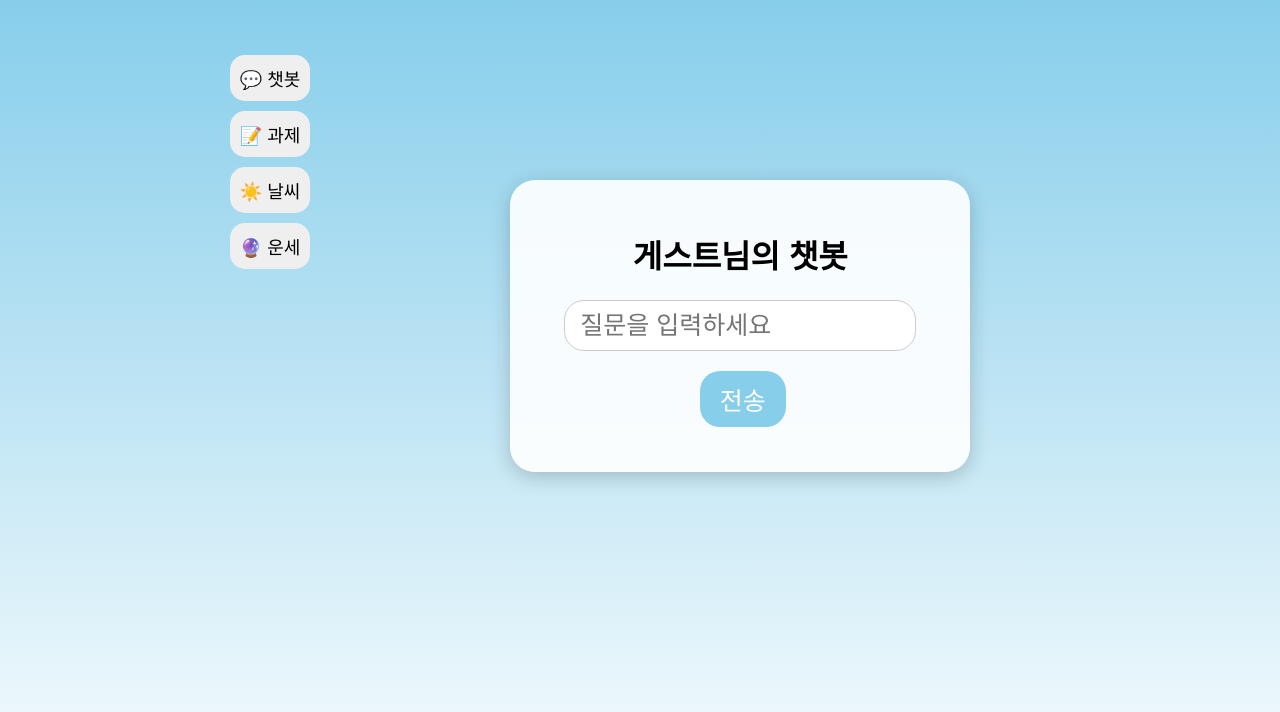
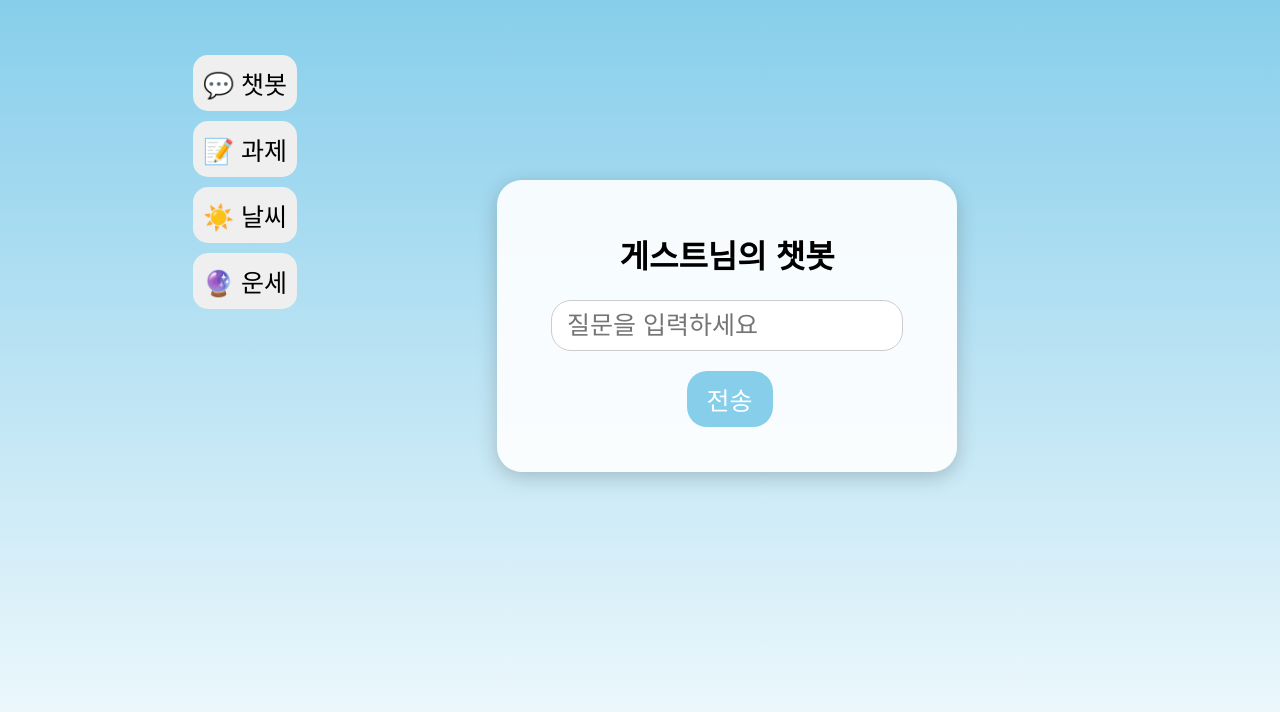
Before and after one commit to hansj8267/basic-chatbot, a Flask app: page /chat in a window 1280 px wide. Shown: the top 712 px of the page. Run offline with Flask 3, Linux system fonts and the light colour scheme; data that the repository does not hold is empty.

Commit message:
Update style.css

```diff
--- a/static/style.css
+++ b/static/style.css
@@ -25,7 +25,7 @@ body {
   border-radius: 15px;
   border: none;
   cursor: pointer;
-  font-size: 18px;
+  font-size: 25px;
   margin-right: 100px;
 }
 
@@ -37,7 +37,7 @@ body {
   width: 400px;
   box-shadow: 0 5px 20px rgba(0,0,0,0.2);
   text-align: center;
-  margin-right: 80px;
+  margin-right: 130px;
   margin-top: 130px;
 }
 
@@ -63,7 +63,7 @@ body {
 }
 #chat-form input[type="submit"]:hover { background-color: #00bfff; }
 
-.reply { margin-top: 15px; font-size: 20px; text-align: left; }
+.reply { margin-top: 15px; font-size: 25px; text-align: left; }
 
 .assignment-card {
   background: #f0f8ff;
```
